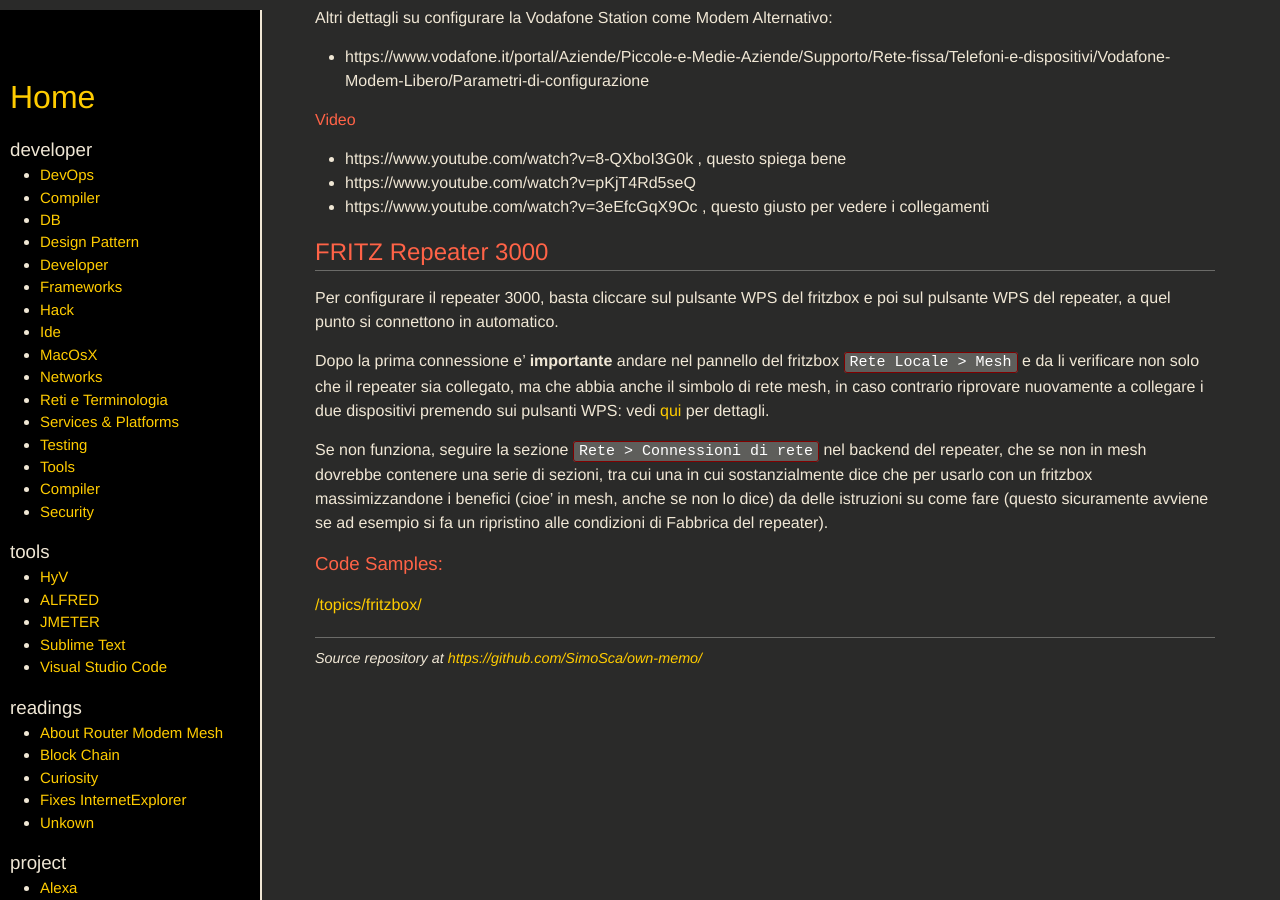
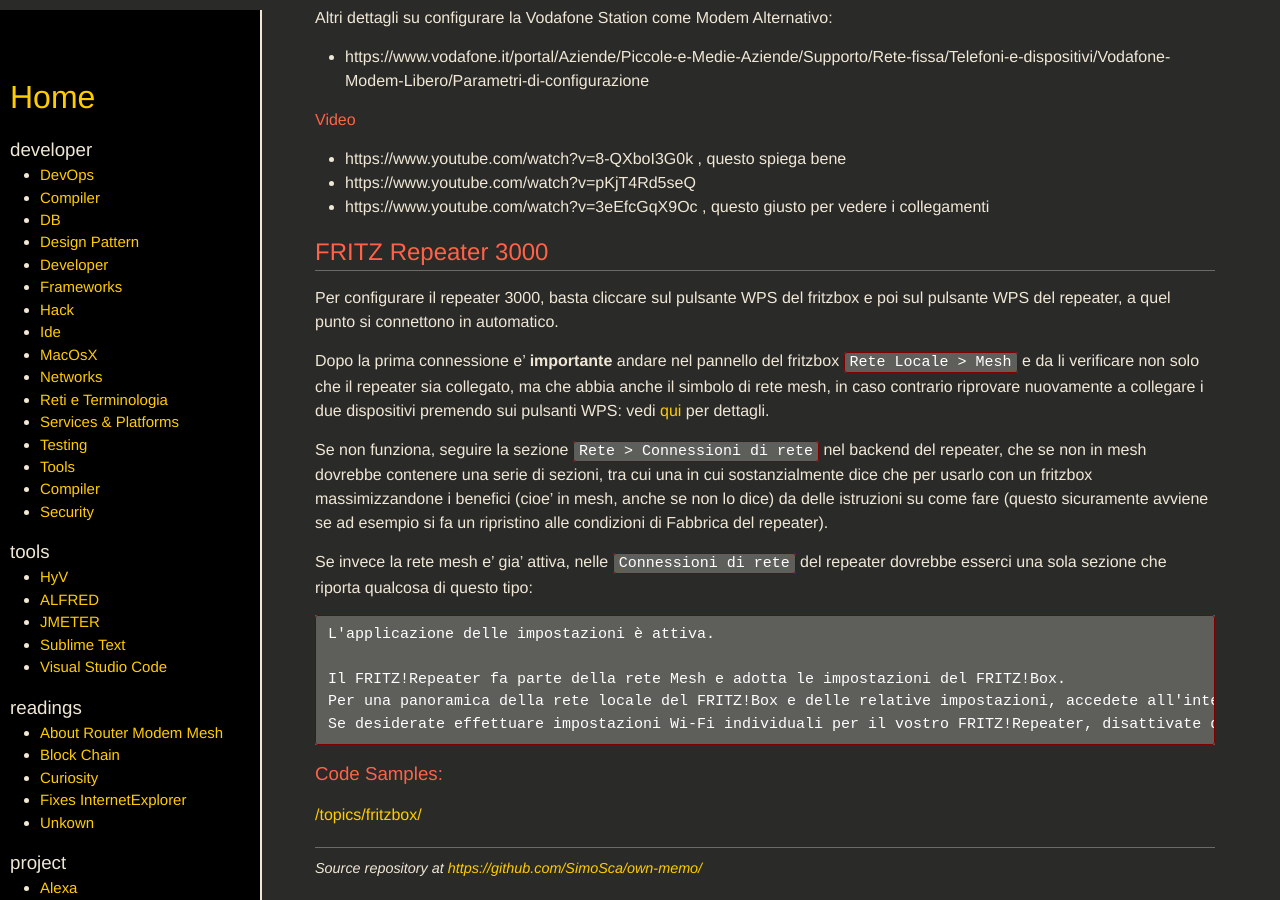
Before and after one commit to SimoSca/own-memo, a Jekyll site: the page built from _pages/topics/fritzbox.md, in a window 1280 px wide and 900 px high, scrolled down 4167 px. Built offline with Jekyll 4.4.1, drawn with Linux system fonts in a browser that asks for light colours; nearby versions of some CDN libraries.

Commit message:
docs(fritzbox): added notes about fritz repeater

`````diff
--- a/_pages/topics/fritzbox.md
+++ b/_pages/topics/fritzbox.md
@@ -188,3 +188,14 @@
 che se non in mesh dovrebbe contenere una serie di sezioni, tra cui una in cui sostanzialmente dice che per usarlo
 con un fritzbox massimizzandone i benefici (cioe' in mesh, anche se non lo dice) da delle istruzioni su come fare
 (questo sicuramente avviene se ad esempio si fa un ripristino alle condizioni di Fabbrica del repeater).
+
+Se invece la rete mesh e' gia' attiva, nelle `Connessioni di rete` del repeater dovrebbe esserci una sola sezione
+che riporta qualcosa di questo tipo:
+
+````
+L'applicazione delle impostazioni è attiva.
+
+Il FRITZ!Repeater fa parte della rete Mesh e adotta le impostazioni del FRITZ!Box.
+Per una panoramica della rete locale del FRITZ!Box e delle relative impostazioni, accedete all'interfaccia utente del FRITZ!Box (Mesh master).
+Se desiderate effettuare impostazioni Wi-Fi individuali per il vostro FRITZ!Repeater, disattivate questa opzione nel menu "Accesso rete locale".
+````
`````
